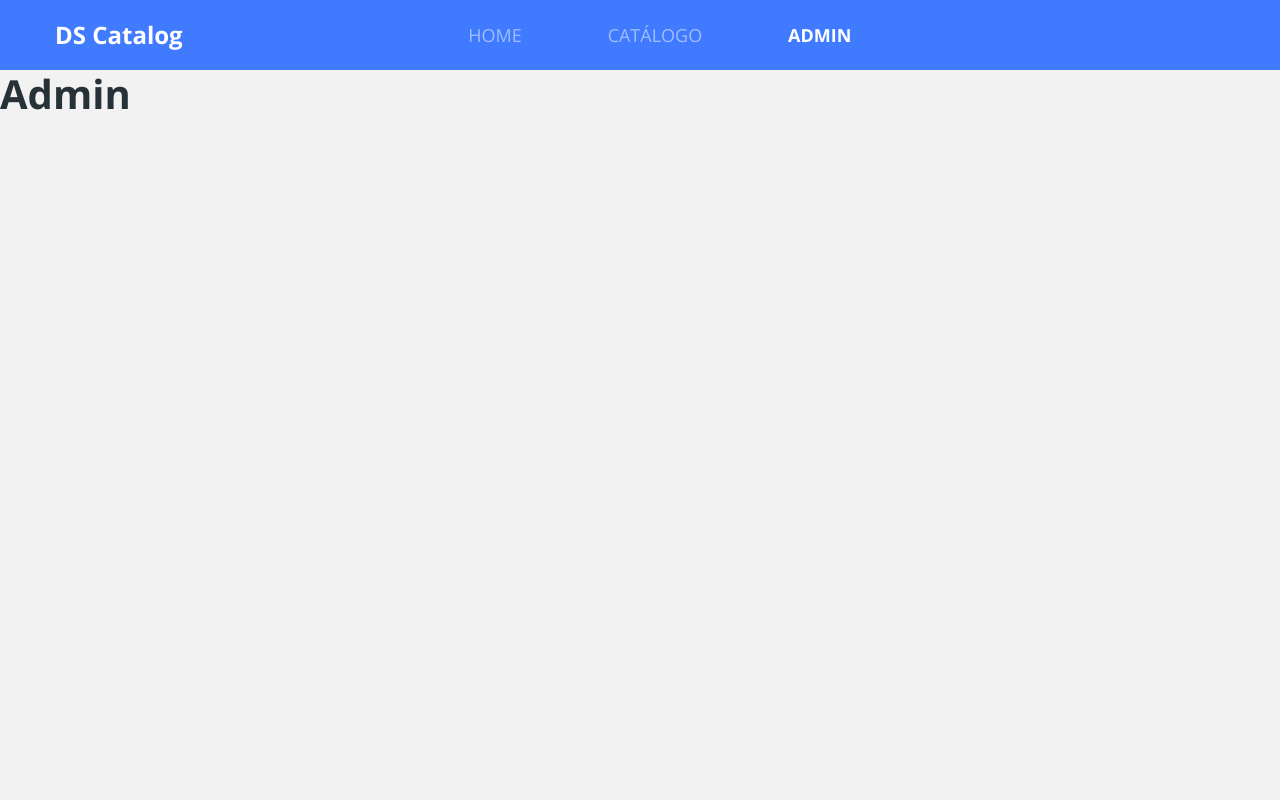
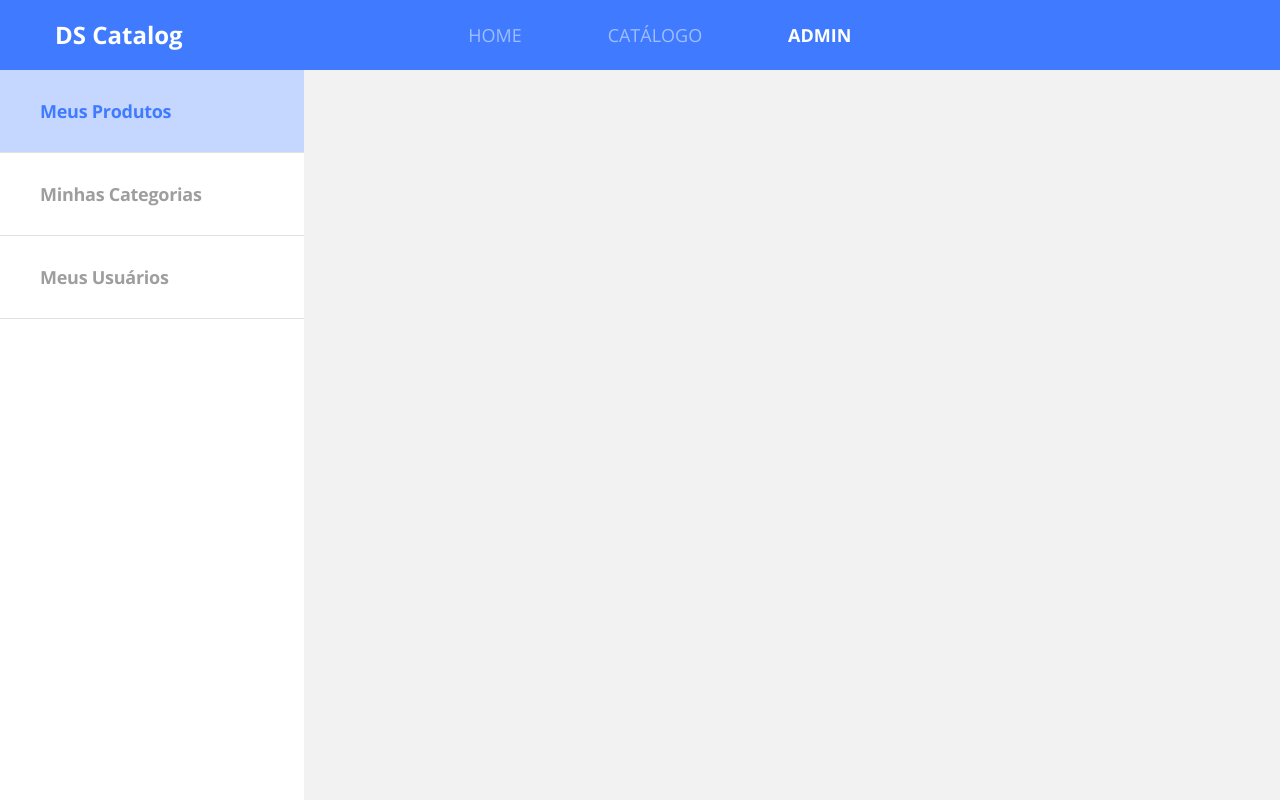
Before and after one commit to kleberlimaGit/dscatalog-bootcamp, a React (Create React App) app in the folder front-web/: page /admin in a window 1280 px wide. Built offline with nearby package versions, Linux system fonts and the light colour scheme.

Commit message:
navbar admin

```diff
--- a/front-web/package.json
+++ b/front-web/package.json
@@ -19,7 +19,7 @@
     "react-content-loader": "^5.1.3",
     "react-dom": "^16.13.1",
     "react-router-dom": "^5.2.0",
-    "react-scripts": "3.4.3",
+    "react-scripts": "^4.0.0",
     "typescript": "~3.7.2"
   },
   "scripts": {
--- /dev/null
+++ b/front-web/src/pages/Admin/components/navbar/index.tsx
@@ -0,0 +1,23 @@
+import React from 'react';
+import './styles.scss';
+
+const Navbar = () => (
+    <nav className="admin-nav-container">
+        <ul>
+            <li>
+                <a href="link" className="admin-nav-item active">Meus Produtos</a>
+            </li>
+
+            <li>
+                <a href="link" className="admin-nav-item">Minhas Categorias</a>
+            </li>
+
+            <li>
+                <a href="link" className="admin-nav-item">Meus Usuários</a>
+            </li>
+        </ul>
+
+    </nav>
+);
+
+export default Navbar;
--- /dev/null
+++ b/front-web/src/pages/Admin/components/navbar/styles.scss
@@ -0,0 +1,32 @@
+.admin-nav-container{
+    width: 304px;
+    height: calc(100vh - 70px);
+    background-color: #fff;
+
+}
+
+.admin-nav-item {
+height: 83px;
+display: block;
+border-bottom: 1px solid #e1e1e1;
+display: flex;
+align-items: center;
+padding-left: 40px;
+
+font-weight: bold;
+font-size: 18px;
+line-height: 25px;
+color: #9e9e9e;
+
+letter-spacing: -0.015em;
+
+&.active{
+    background-color: rgba(64,123,255, 0.3);
+    color: #407bff;
+}
+
+&:hover{
+    color: #407bff;
+}
+
+}
--- a/front-web/src/pages/Admin/index.tsx
+++ b/front-web/src/pages/Admin/index.tsx
@@ -1,9 +1,10 @@
 import React from 'react';
+import Navbar from './components/navbar';
 
 const Admin = () => (
 
 <div>
-    <h1>Admin</h1>
+    <Navbar/>
 </div>
 
 );
--- a/front-web/tsconfig.json
+++ b/front-web/tsconfig.json
@@ -1,6 +1,7 @@
 {
   "compilerOptions": {
     "baseUrl": "./src",
+    "noFallthroughCasesInSwitch": true,
     "target": "es5",
     "lib": [
       "dom",
```
Also changed, not shown: 1 other file (tests, documents, lock files or other folders).
